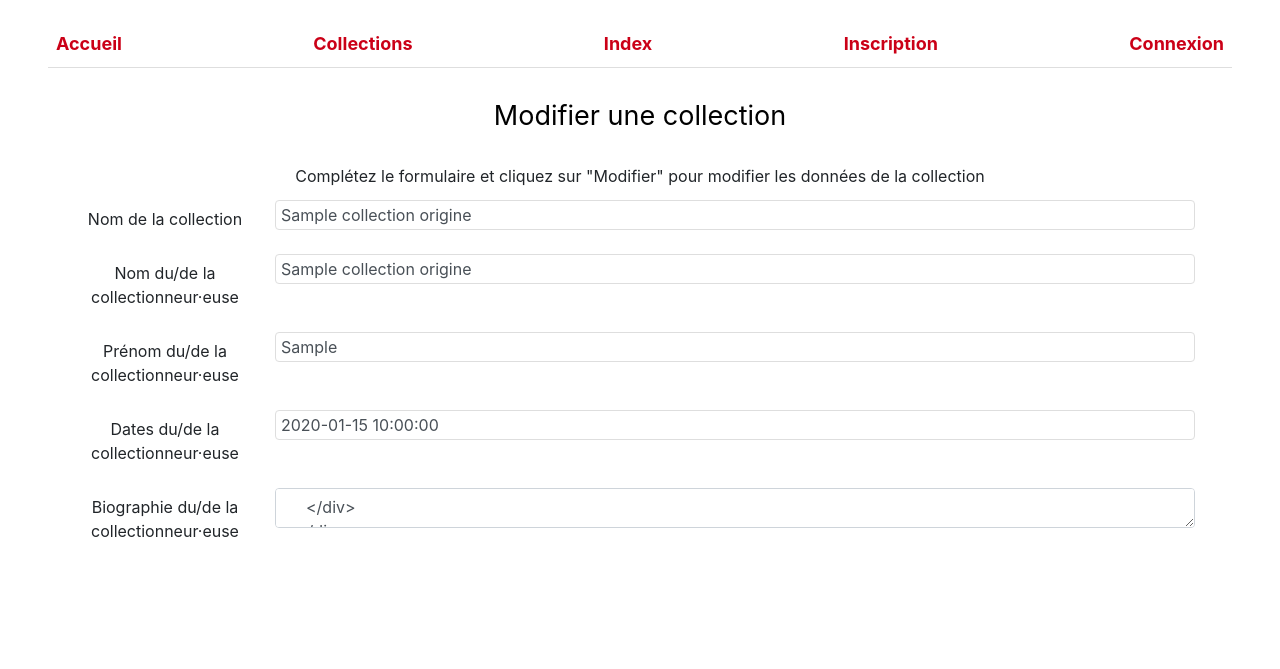
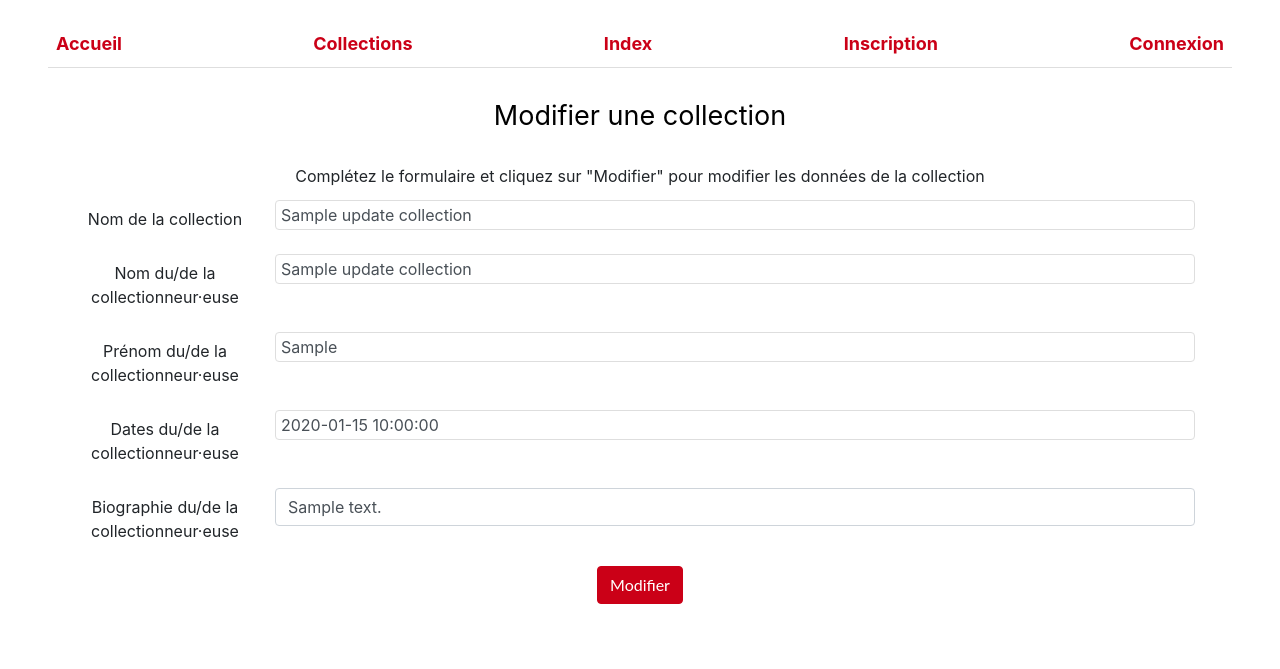
Before and after one commit to Chartes-TNAH/CollectArt, a Flask app: template app/templates/pages/update-collection.html in a window 1280 px wide. Shown: the part 95-764 px from the top of the page. Before the commit the page ends 632 px from the top, so only its background shows below. Run offline with Flask 2, Linux system fonts and the light colour scheme; the template is opened without the code that fills it: most values are stand-ins (such as "Sample title", 1, 10 or a date in 2020); parts of the project's set-up code (start-up, migrations or seed data) failed here and were passed over; some libraries are stand-ins or nearby versions; some web fonts are replaced.

Commit message:
correction formulaire modification

```diff
--- a/app/templates/pages/update-collection.html
+++ b/app/templates/pages/update-collection.html
@@ -1,6 +1,6 @@
 {% extends "conteneur.html" %}
 
-{% block titre %}| Modification personne{%endblock%}
+{% block titre %}| Modifier collection{%endblock%}
 
 {% block corps %}
 
@@ -10,35 +10,35 @@
       <p>Complétez le formulaire et cliquez sur "Modifier" pour modifier les données de la collection</p>
     </center>
 </div>
-<form class="form" method="POST" action="{{url_for('update_collection', collection_id=collection_origine.collection_id)}}" style="text-align: center">
+<form class="form" method="POST" action="{{url_for('update_collection', collection_id=updateCollection.collection_id)}}" style="text-align: center">
   <div class="form-group row">
     <label for="register-login" class="col-sm-2 col-form-label">Nom de la collection</label>
     <div class="col-sm-10">
-      <input type="text" class="form-control" name="name" value="{{collection_origine.collection_name}}">
+      <input type="text" class="form-control" name="name" value="{{updateCollection.collection_name}}">
     </div>
   </div>
   <div class="form-group row">
     <label for="register-nom" class="col-sm-2 col-form-label">Nom du/de la collectionneur·euse</label>
     <div class="col-sm-10">
-      <input type="text" class="form-control" value="{{collection_origine.collection_collector_name}}" name="collector_name">
+      <input type="text" class="form-control" value="{{updateCollection.collection_collector_name}}" name="collector_name">
     </div>
   </div>
   <div class="form-group row">
     <label for="register-email" class="col-sm-2 col-form-label">Prénom du/de la collectionneur·euse</label>
     <div class="col-sm-10">
-      <input type="text" class="form-control" value="{{collection_origine.collection_collector_firstname}}" name="collector_firstname">
+      <input type="text" class="form-control" value="{{updateCollection.collection_collector_firstname}}" name="collector_firstname">
     </div>
   </div>
   <div class="form-group row">
     <label for="register-password" class="col-sm-2 col-form-label">Dates du/de la collectionneur·euse</label>
     <div class="col-sm-10">
-      <input type="text" class="form-control" value="{{collection_origine.collection_collector_date}}" name="collector_date">
+      <input type="text" class="form-control" value="{{updateCollection.collection_collector_date}}" name="collector_date">
     </div>
   </div>
   <div class="form-group row">
     <label for="register-password" class="col-sm-2 col-form-label">Biographie du/de la collectionneur·euse</label>
     <div class="col-sm-10">
-      <textarea class="form-control" value="{{collection_origine.collection_collector_bio}}" name="collector_bio">
+      <input class="form-control" value="{{updateCollection.collection_collector_bio}}" name="collector_bio">
     </div>
   </div>
   <div>
```
